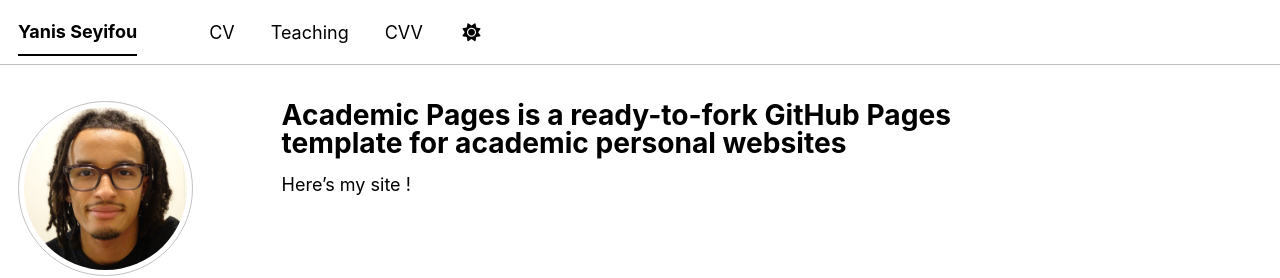
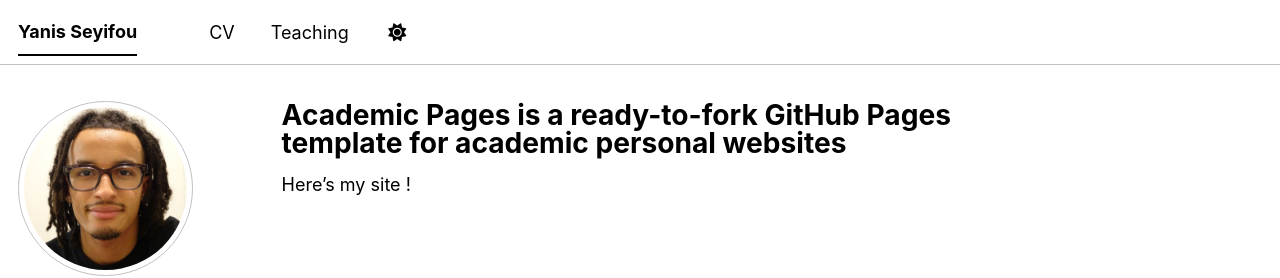
Before and after one commit to yseyifou/yseyifou.github.io, a Jekyll site: the page built from _pages/about.md, in a window 1280 px wide. Shown: the top 278 px of the page. Built offline with Jekyll 4.4.1, drawn with Linux system fonts in a browser that asks for light colours; a style sheet for code colours, icons or effects is not loaded.

Commit message:
Update navigation.yml

```diff
--- a/_data/navigation.yml
+++ b/_data/navigation.yml
@@ -25,6 +25,3 @@
 
   - title: "Teaching"
     url: /teaching/
-
-  - title: "CVV"
-    url: /cv-json/
```
